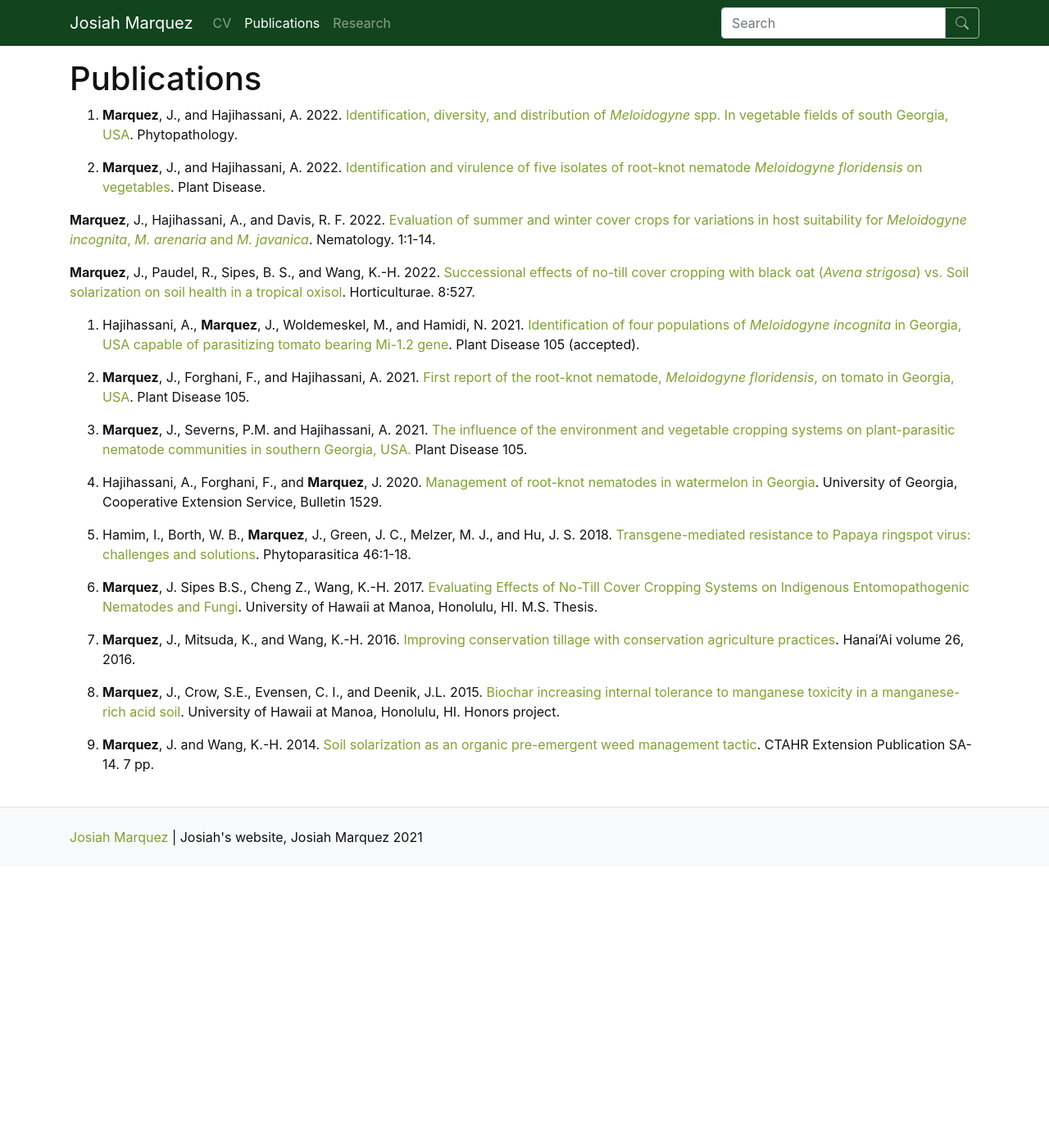
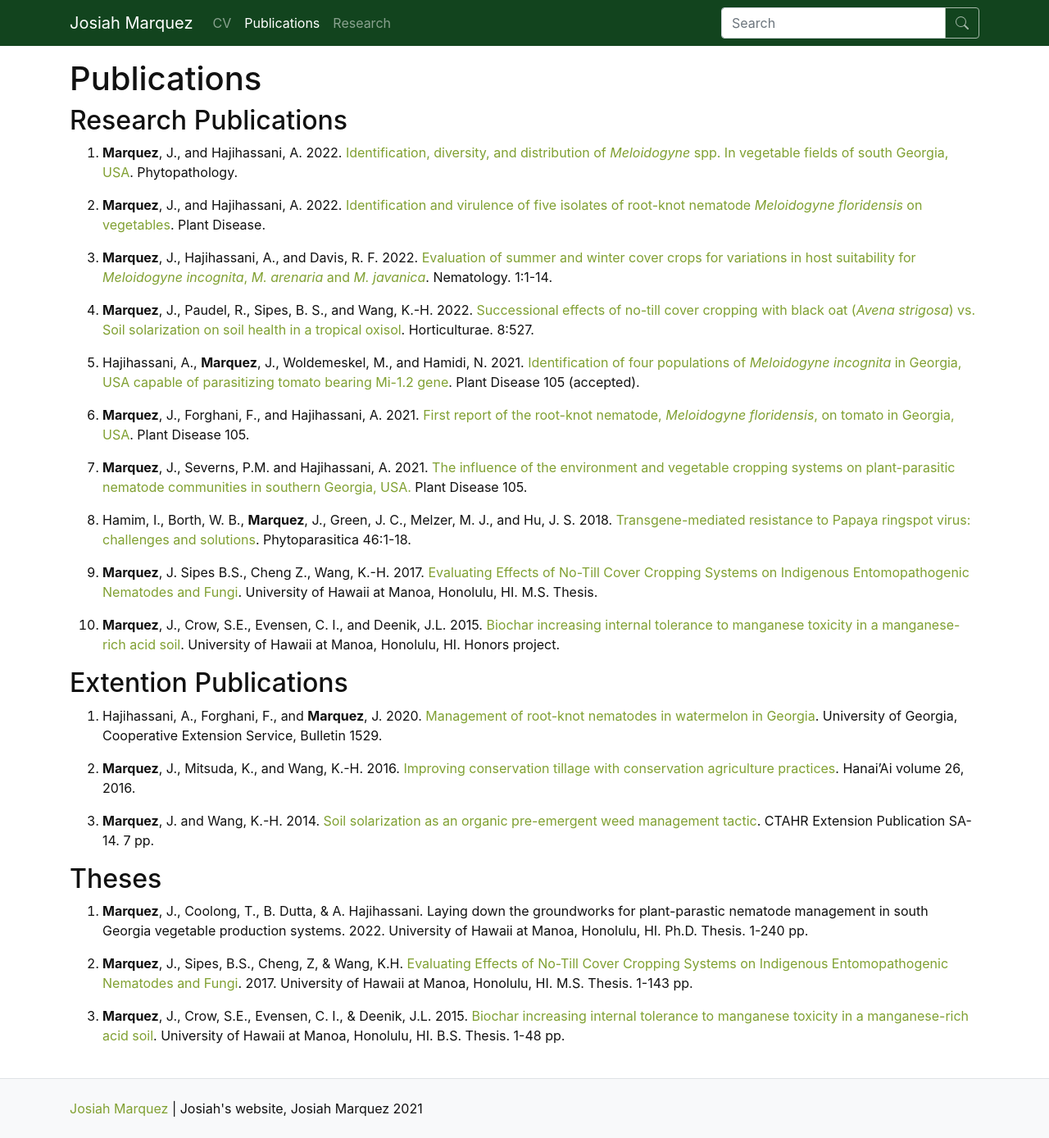
Before and after one commit to jmm43904/website, a Jekyll site: the page built from pages/publications.md, in a window 1280 px wide. Shown: the whole page at 82% size. Built offline with Jekyll 4.4.1, drawn with Linux system fonts in a browser that asks for light colours; before the commit the page ends 1057 px from its top, so only the background shows below that.

Commit message:
further updates

```diff
--- a/pages/publications.md
+++ b/pages/publications.md
@@ -3,28 +3,40 @@ title: Publications
 nav: Publications
 nav_order: 4
 ---
+
+## Research Publications
+
 1. **Marquez**, J., and Hajihassani, A. 2022. [Identification, diversity, and distribution of *Meloidogyne* spp. In vegetable fields of south Georgia, USA](https://apsjournals.apsnet.org/doi/abs/10.1094/PHYTO-07-22-0246-R). Phytopathology.
 
 2. **Marquez**, J., and Hajihassani, A. 2022. [Identification and virulence of five isolates of root-knot nematode *Meloidogyne floridensis* on vegetables](https://apsjournals.apsnet.org/doi/abs/10.1094/PDIS-06-22-1331-RE). Plant Disease.
 
-**Marquez**, J., Hajihassani, A., and Davis, R. F. 2022. [Evaluation of summer and winter cover crops for variations in host suitability for *Meloidogyne incognita*, *M. arenaria* and *M. javanica*](https://brill.com/view/journals/nemy/24/8/article-p841_1.xml). Nematology. 1:1-14.
+3. **Marquez**, J., Hajihassani, A., and Davis, R. F. 2022. [Evaluation of summer and winter cover crops for variations in host suitability for *Meloidogyne incognita*, *M. arenaria* and *M. javanica*](https://brill.com/view/journals/nemy/24/8/article-p841_1.xml). Nematology. 1:1-14.
 
-**Marquez**, J., Paudel, R., Sipes, B. S., and Wang, K.-H. 2022. [Successional effects of no-till cover cropping with black oat (*Avena strigosa*) vs. Soil solarization on soil health in a tropical oxisol](https://www.mdpi.com/2311-7524/8/6/527). Horticulturae. 8:527.
+4. **Marquez**, J., Paudel, R., Sipes, B. S., and Wang, K.-H. 2022. [Successional effects of no-till cover cropping with black oat (*Avena strigosa*) vs. Soil solarization on soil health in a tropical oxisol](https://www.mdpi.com/2311-7524/8/6/527). Horticulturae. 8:527.
 
-3.  Hajihassani, A., **Marquez**, J., Woldemeskel, M., and Hamidi, N. 2021. [Identification of four populations of *Meloidogyne incognita* in Georgia, USA capable of parasitizing tomato bearing Mi-1.2 gene](https://doi.org/10.1094/PDIS-05-21-0902-RE). Plant Disease 105 (accepted).
+5.  Hajihassani, A., **Marquez**, J., Woldemeskel, M., and Hamidi, N. 2021. [Identification of four populations of *Meloidogyne incognita* in Georgia, USA capable of parasitizing tomato bearing Mi-1.2 gene](https://doi.org/10.1094/PDIS-05-21-0902-RE). Plant Disease 105 (accepted).
 
-4. **Marquez**, J., Forghani, F., and Hajihassani, A. 2021. [First report of the root-knot nematode, *Meloidogyne floridensis*, on tomato in Georgia, USA](https://apsjournals.apsnet.org/doi/10.1094/PDIS-10-20-2286-PDN). Plant Disease 105.
+6. **Marquez**, J., Forghani, F., and Hajihassani, A. 2021. [First report of the root-knot nematode, *Meloidogyne floridensis*, on tomato in Georgia, USA](https://apsjournals.apsnet.org/doi/10.1094/PDIS-10-20-2286-PDN). Plant Disease 105.
 
-5. **Marquez**, J., Severns, P.M. and Hajihassani, A. 2021. [The influence of the environment and vegetable cropping systems on plant-parasitic nematode communities in southern Georgia, USA.](https://doi.org/10.1094/PDIS-09-20-2019-RE) Plant Disease 105.
+7. **Marquez**, J., Severns, P.M. and Hajihassani, A. 2021. [The influence of the environment and vegetable cropping systems on plant-parasitic nematode communities in southern Georgia, USA.](https://doi.org/10.1094/PDIS-09-20-2019-RE) Plant Disease 105.
 
-6. Hajihassani, A., Forghani, F., and **Marquez**, J. 2020. [Management of root-knot nematodes in watermelon in Georgia](https://secure.caes.uga.edu/extension/publications/files/pdf/B%201529_1.PDF). University of Georgia, Cooperative Extension Service, Bulletin 1529.
+8.	Hamim, I., Borth, W. B., **Marquez**, J., Green, J. C., Melzer, M. J., and Hu, J. S. 2018. [Transgene-mediated resistance to Papaya ringspot virus: challenges and solutions](https://link.springer.com/article/10.1007/s12600-017-0636-4). Phytoparasitica 46:1-18.
 
-7.	Hamim, I., Borth, W. B., **Marquez**, J., Green, J. C., Melzer, M. J., and Hu, J. S. 2018. [Transgene-mediated resistance to Papaya ringspot virus: challenges and solutions](https://link.springer.com/article/10.1007/s12600-017-0636-4). Phytoparasitica 46:1-18.
-
-8. **Marquez**, J. Sipes B.S., Cheng Z., Wang, K.-H. 2017. [Evaluating Effects of No-Till Cover Cropping Systems on Indigenous Entomopathogenic Nematodes and Fungi](https://scholarspace.manoa.hawaii.edu/handle/10125/62815). University of Hawaii at Manoa, Honolulu, HI. M.S. Thesis.
-
-9.	**Marquez**, J., Mitsuda, K., and Wang, K.-H. 2016. [Improving conservation tillage with conservation agriculture practices](https://cms.ctahr.hawaii.edu/soap/Hanai-Ai/ArtMID/40474/ArticleID/51/Volume-26-June-%7C-July-%7C-Aug-2016). Hanai’Ai volume 26, 2016.
+9. **Marquez**, J. Sipes B.S., Cheng Z., Wang, K.-H. 2017. [Evaluating Effects of No-Till Cover Cropping Systems on Indigenous Entomopathogenic Nematodes and Fungi](https://scholarspace.manoa.hawaii.edu/handle/10125/62815). University of Hawaii at Manoa, Honolulu, HI. M.S. Thesis.
 
 10.	**Marquez**, J., Crow, S.E., Evensen, C. I., and Deenik, J.L. 2015. [Biochar increasing internal tolerance to manganese toxicity in a manganese-rich acid soil](https://scholarspace.manoa.hawaii.edu/handle/10125/61644). University of Hawaii at Manoa, Honolulu, HI. Honors project.
 
-11.	**Marquez**, J. and Wang, K.-H. 2014. [Soil solarization as an organic pre-emergent weed management tactic](https://www.ctahr.hawaii.edu/site/info.aspx). CTAHR Extension Publication SA-14. 7 pp.
+## Extention Publications
+
+1. Hajihassani, A., Forghani, F., and **Marquez**, J. 2020. [Management of root-knot nematodes in watermelon in Georgia](https://secure.caes.uga.edu/extension/publications/files/pdf/B%201529_1.PDF). University of Georgia, Cooperative Extension Service, Bulletin 1529.
+
+2.	**Marquez**, J., Mitsuda, K., and Wang, K.-H. 2016. [Improving conservation tillage with conservation agriculture practices](https://cms.ctahr.hawaii.edu/soap/Hanai-Ai/ArtMID/40474/ArticleID/51/Volume-26-June-%7C-July-%7C-Aug-2016). Hanai’Ai volume 26, 2016.
+
+3.	**Marquez**, J. and Wang, K.-H. 2014. [Soil solarization as an organic pre-emergent weed management tactic](https://www.ctahr.hawaii.edu/site/info.aspx). CTAHR Extension Publication SA-14. 7 pp.
+
+## Theses
+1.	**Marquez**, J., Coolong, T., B. Dutta, & A. Hajihassani. Laying down the groundworks for plant-parastic nematode management in south Georgia vegetable production systems. 2022. University of Hawaii at Manoa, Honolulu, HI. Ph.D. Thesis. 1-240 pp.
+
+2.	**Marquez**, J., Sipes, B.S., Cheng, Z, & Wang, K.H. [Evaluating Effects of No-Till Cover Cropping Systems on Indigenous Entomopathogenic Nematodes and Fungi](https://scholarspace.manoa.hawaii.edu/handle/10125/62815). 2017. University of Hawaii at Manoa, Honolulu, HI. M.S. Thesis. 1-143 pp.
+
+3.	**Marquez**, J., Crow, S.E., Evensen, C. I., & Deenik, J.L. 2015. [Biochar increasing internal tolerance to manganese toxicity in a manganese-rich acid soil](https://scholarspace.manoa.hawaii.edu/handle/10125/61644). University of Hawaii at Manoa, Honolulu, HI. B.S. Thesis. 1-48 pp.
```
Also changed, not shown: pages/cv.md (+1 -0 lines).
